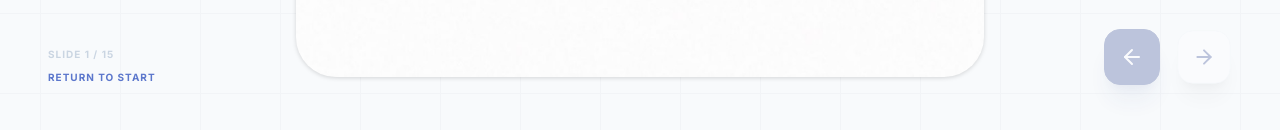
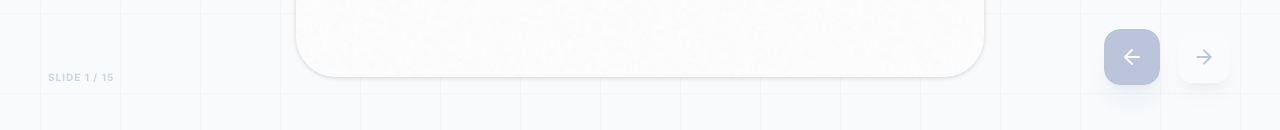
Before and after one commit to Alraqy98/Pitch-deck, a React (Vite) app: page / in a window 1280 px wide. Shown: the part 667-797 px from the top of the page. Built offline with nearby package versions, Linux system fonts and the light colour scheme.

Commit message:
change the first slide

```diff
--- a/src/App.tsx
+++ b/src/App.tsx
@@ -235,12 +235,6 @@ export default function App() {
 
         <div className="flex flex-col items-end gap-2 pointer-events-auto">
            <span className="text-[10px] font-black tracking-widest text-slate-300 uppercase">Slide {currentSlide + 1} / {SLIDES.length}</span>
-           <button
-            onClick={() => setCurrentSlide(0)}
-            className="text-[10px] font-black tracking-widest text-brand-orange uppercase hover:underline"
-           >
-             Return to Start
-           </button>
         </div>
       </footer>
     </div>
```
